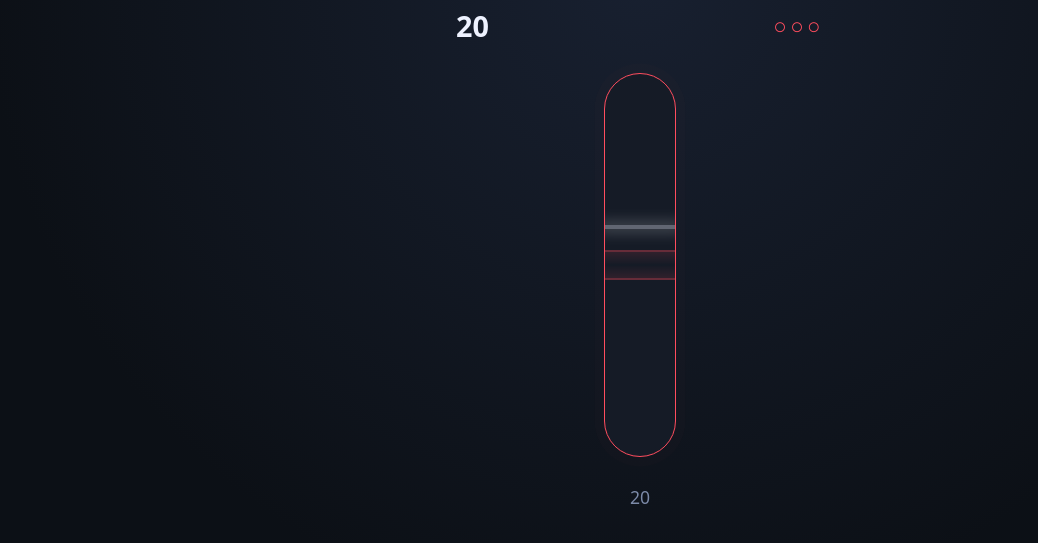
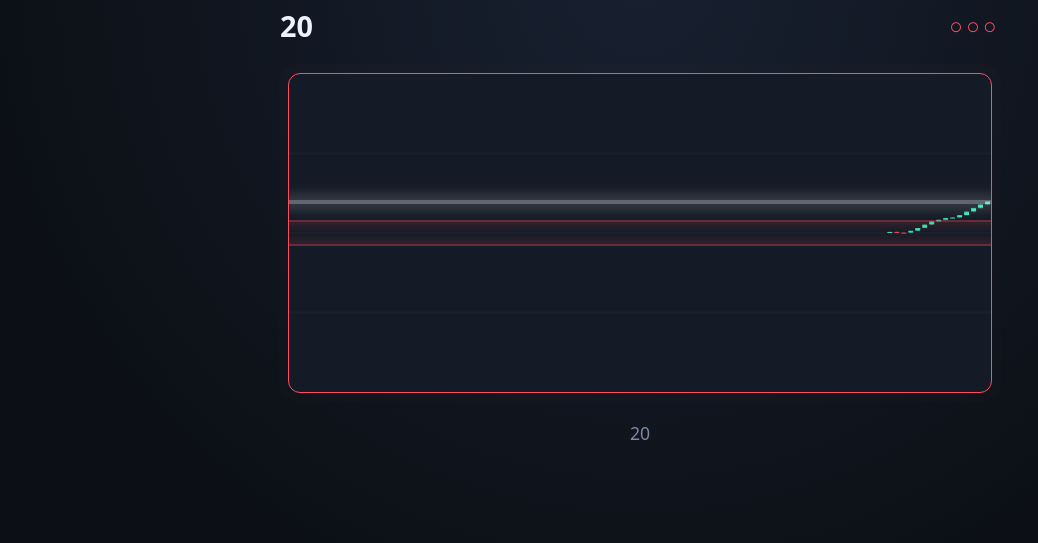
Before and after one commit to comp4020-agentic-coding-studio/comp4020-crit5-peacefulmind43, a website built with Vite: page index.html in a window 1280 px wide. Shown: the part 143-686 px from the top of the page, without its empty margins (0-1038 px from the left). Built offline with nearby package versions, Linux system fonts and the light colour scheme.

Commit message:
Restyle Squeeze as a horizontal K-line chart
Widen the track and render the price history as scrolling candlesticks
on a canvas layer instead of a narrow vertical bar --- time flows left
to right, price plotted vertically, matching how a real candlestick
chart reads. Core mechanic (contain the price, lose a life on breach)
is unchanged; only the chart's shape and rendering changed.

```diff
--- a/index.html
+++ b/index.html
@@ -33,6 +33,7 @@
         <span class="lives" data-testid="lives" aria-label="3 lives remaining">●●●</span>
       </div>
       <div class="track" data-testid="track" aria-label="Squeeze">
+        <canvas class="chart" data-testid="chart"></canvas>
         <div class="band" data-testid="band"></div>
         <div class="price" data-testid="price"></div>
       </div>
--- a/main.ts
+++ b/main.ts
@@ -8,15 +8,37 @@ function required<T extends Element>(selector: string): T {
 }
 
 const trackEl = required<HTMLElement>('[data-testid="track"]');
+const chartEl = required<HTMLCanvasElement>('[data-testid="chart"]');
 const bandEl = required<HTMLElement>('[data-testid="band"]');
 const priceEl = required<HTMLElement>('[data-testid="price"]');
 const scoreEl = required<HTMLElement>('[data-testid="score"]');
 const livesEl = required<HTMLElement>('[data-testid="lives"]');
 const statusEl = required<HTMLElement>('[data-testid="status"]');
 
+const chartCtxOrNull = chartEl.getContext("2d");
+if (!chartCtxOrNull) throw new Error("2d canvas context unavailable");
+const chartCtx = chartCtxOrNull;
+
+const rootStyle = getComputedStyle(document.documentElement);
+const GOOD_COLOR = rootStyle.getPropertyValue("--good").trim() || "#38e6b5";
+const BAD_COLOR = rootStyle.getPropertyValue("--bad").trim() || "#ff4d5e";
+
 const PRICE_ACCEL = 140; // %/s^2 of random jitter
 const BASE_PRICE_SPEED_CAP = 22; // %/s
 const PRICE_SPEED_STEP = 1.4; // %/s added per point scored
+
+// A candle closes every CANDLE_INTERVAL_MS of live price movement --- this is
+// what turns the continuous random walk into the discrete bars a K-line chart
+// is recognisable by, without changing what the price actually does.
+const CANDLE_INTERVAL_MS = 260;
+const CANDLE_SLOT_PX = 7;
+
+interface Candle {
+  open: number;
+  high: number;
+  low: number;
+  close: number;
+}
 
 let state: GameState = createInitialState();
 let pricePos = 50;
@@ -25,9 +47,78 @@ let bandCenter = 50;
 let lastTime: number | null = null;
 let rafId: number | null = null;
 let prevLives = state.lives;
+let candles: Candle[] = [];
+let currentCandle: Candle | null = null;
+let candleElapsedMs = 0;
 
 function priceSpeedCapFor(score: number): number {
   return BASE_PRICE_SPEED_CAP + score * PRICE_SPEED_STEP;
+}
+
+function sizeChartCanvas(): void {
+  const rect = trackEl.getBoundingClientRect();
+  const dpr = window.devicePixelRatio || 1;
+  chartEl.width = Math.max(1, Math.round(rect.width * dpr));
+  chartEl.height = Math.max(1, Math.round(rect.height * dpr));
+  chartCtx.setTransform(dpr, 0, 0, dpr, 0, 0);
+}
+
+function maxCandles(): number {
+  const rect = trackEl.getBoundingClientRect();
+  return Math.max(1, Math.floor(rect.width / CANDLE_SLOT_PX));
+}
+
+function updateCandles(dtMs: number): void {
+  if (!currentCandle) {
+    currentCandle = { open: pricePos, high: pricePos, low: pricePos, close: pricePos };
+    candleElapsedMs = 0;
+  }
+  currentCandle.high = Math.max(currentCandle.high, pricePos);
+  currentCandle.low = Math.min(currentCandle.low, pricePos);
+  currentCandle.close = pricePos;
+  candleElapsedMs += dtMs;
+  if (candleElapsedMs >= CANDLE_INTERVAL_MS) {
+    candles.push(currentCandle);
+    const cap = maxCandles();
+    if (candles.length > cap) candles = candles.slice(candles.length - cap);
+    currentCandle = null;
+  }
+}
+
+function drawChart(): void {
+  const rect = trackEl.getBoundingClientRect();
+  const width = rect.width;
+  const height = rect.height;
+  chartCtx.clearRect(0, 0, width, height);
+
+  chartCtx.strokeStyle = "rgba(124, 138, 168, 0.12)";
+  chartCtx.lineWidth = 1;
+  const rows = 4;
+  for (let i = 1; i < rows; i++) {
+    const y = (height / rows) * i;
+    chartCtx.beginPath();
+    chartCtx.moveTo(0, y);
+    chartCtx.lineTo(width, y);
+    chartCtx.stroke();
+  }
+
+  const yFor = (value: number) => ((100 - value) / 100) * height;
+  const bodyWidth = Math.max(2, CANDLE_SLOT_PX - 2);
+  const all = currentCandle ? [...candles, currentCandle] : candles;
+  all.forEach((candle, i) => {
+    const x = width - (all.length - i) * CANDLE_SLOT_PX + CANDLE_SLOT_PX / 2;
+    if (x < -CANDLE_SLOT_PX) return;
+    const color = candle.close >= candle.open ? GOOD_COLOR : BAD_COLOR;
+    chartCtx.strokeStyle = color;
+    chartCtx.fillStyle = color;
+    chartCtx.beginPath();
+    chartCtx.moveTo(x, yFor(candle.high));
+    chartCtx.lineTo(x, yFor(candle.low));
+    chartCtx.stroke();
+    const bodyTop = yFor(Math.max(candle.open, candle.close));
+    const bodyBottom = yFor(Math.min(candle.open, candle.close));
+    chartCtx.fillRect(x - bodyWidth / 2, bodyTop, bodyWidth, Math.max(1, bodyBottom - bodyTop));
+  });
 }
 
 function updateBandFromClientY(clientY: number): void {
@@ -95,6 +186,8 @@ function tickFrame(time: number): void {
   if (state.lives < prevLives) flashHit();
   prevLives = state.lives;
 
+  updateCandles(dt);
+  drawChart();
   render();
 
   if (state.status === "over") {
@@ -113,10 +206,14 @@ function restart(): void {
   pricePos = 50;
   priceVelocity = 0;
   prevLives = state.lives;
+  candles = [];
+  currentCandle = null;
+  candleElapsedMs = 0;
   trackEl.classList.remove("contained", "breach", "hit");
   statusEl.hidden = true;
   statusEl.textContent = "";
   document.body.classList.remove("over");
+  drawChart();
   render();
   startLoop();
 }
@@ -142,6 +239,11 @@ window.addEventListener("keydown", (event) => {
 window.addEventListener("click", () => {
   if (state.status === "over") restart();
 });
+window.addEventListener("resize", () => {
+  sizeChartCanvas();
+  drawChart();
+});
 
+sizeChartCanvas();
 render();
 startLoop();
--- a/styles.css
+++ b/styles.css
@@ -38,7 +38,7 @@ nav a {
 }
 
 main {
-  max-width: 26rem;
+  max-width: 48rem;
   margin: 0 auto;
   padding: 1rem 1.5rem 4rem;
   display: flex;
@@ -79,11 +79,11 @@ h1 {
 
 .track {
   position: relative;
-  width: 4.5rem;
-  height: min(56vh, 24rem);
+  width: min(92vw, 44rem);
+  height: min(44vh, 20rem);
   background: var(--panel);
   border: 1px solid var(--line);
-  border-radius: 999px;
+  border-radius: 0.75rem;
   overflow: hidden;
   transition: border-color 0.15s ease;
 }
@@ -94,6 +94,14 @@ h1 {
 
 .track.breach {
   border-color: var(--bad);
+}
+
+.chart {
+  position: absolute;
+  inset: 0;
+  width: 100%;
+  height: 100%;
+  display: block;
 }
 
 .band {
```
